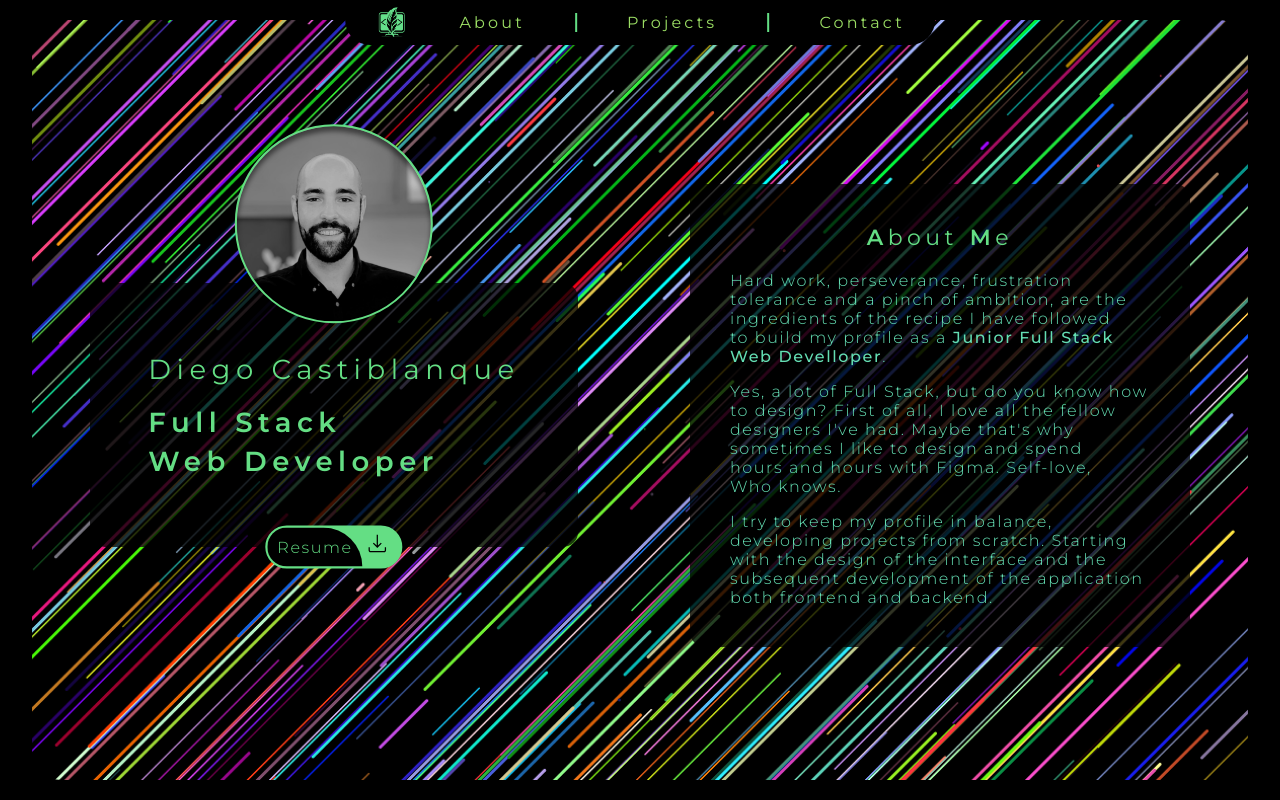
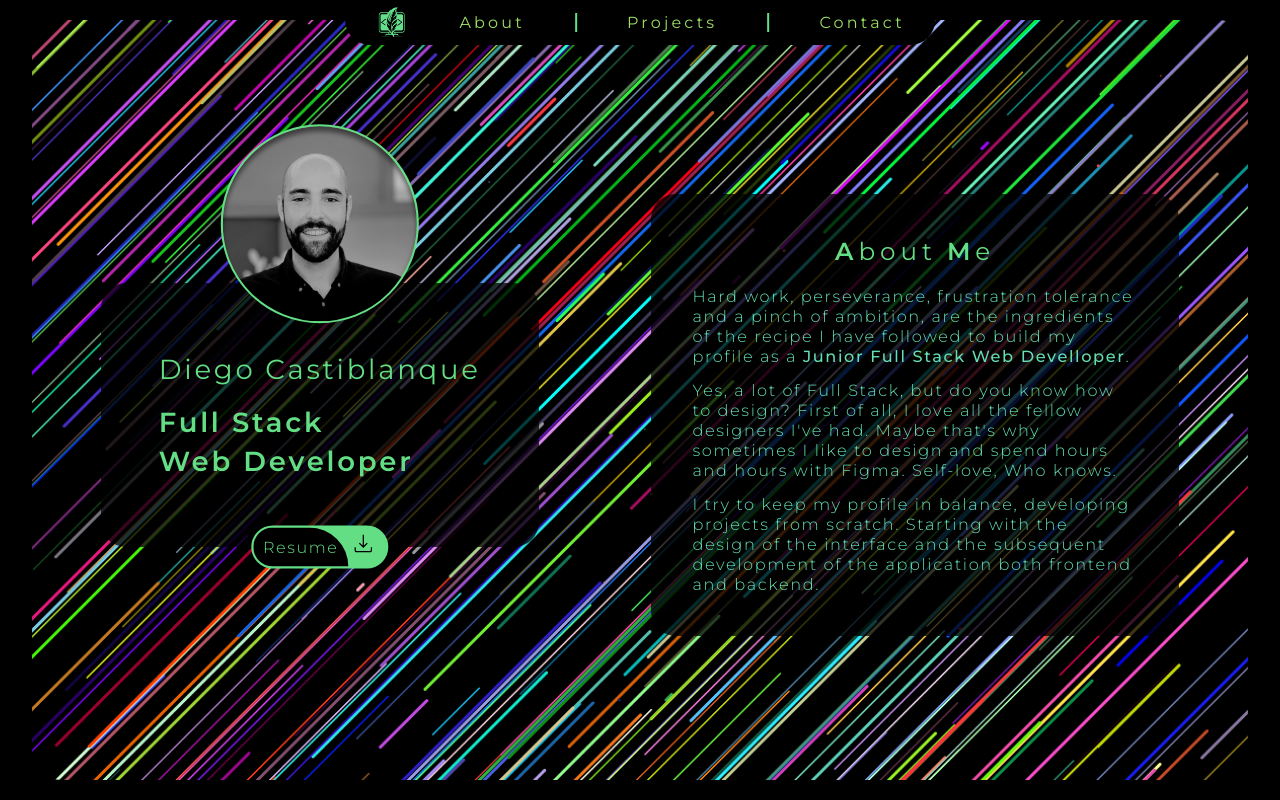
Before and after one commit to Diego-Castiblanque-Alberca/Portfolio, an Angular app: page / in a window 1280 px wide. Built offline with nearby package versions, Linux system fonts and the light colour scheme.

Commit message:
Refactor about component styles for responsiveness and identity card alignment

```diff
--- a/src/app/shared/components/presentation/about-me/about-me.component.scss
+++ b/src/app/shared/components/presentation/about-me/about-me.component.scss
@@ -1,15 +1,15 @@
 @use '../../../styles/variables.scss' as *;
 
 .about-me-container {
-    border-radius: 15px;
+    border-radius: 25px;
     background: rgba(0, 0, 0, 0.75);
     display: flex;
     flex-direction: column;
     align-items: center;
-    padding: 30px;
+    padding: clamp(1.875rem, 1.25vw + 1.6rem, 3.125rem);;
     gap: 20px;
     font-family: 'Montserrat', sans-serif;
-    max-width: 376px;
+    max-width: clamp(22.5rem, 18.8vw + 18rem, 40.625rem);;
 }
 
 .about-me-title {
@@ -17,9 +17,9 @@
     align-items: center;
     gap: 10px;
     color: $color-tittle-icons;
-    font-size: 20px;
+    font-size: clamp(1.25rem, 0.55vw + 1.1rem, 1.75rem);
     font-weight: 400;
-    letter-spacing: 4px;
+    letter-spacing: 0.2em;
 
     span:first-letter {
         font-weight: 600;
@@ -29,81 +29,13 @@
 .about-me-info {
     display: flex;
     flex-direction: column;
-
-    gap: 12px;
+    gap: 14px;
     color: $color-text1;
-    font-size: 14px;
+    font-size: clamp(0.875rem, 0.3vw + 0.77rem, 1.125rem);;
     font-weight: 300;
-    letter-spacing: 1.4px;
+    letter-spacing: 0.1em;
 
     span{
         font-weight: 500;
     }
 }
-
-@media screen and (min-width: 768px) {
-
-    .about-me-container {
-        max-width: 400px;
-    }
-
-    .about-me-title {
-        gap: 12px;
-        font-size: 22px;
-        letter-spacing: 4.4px;
-    }
-
-    .about-me-info {
-        display: flex;
-        flex-direction: column;
-        gap: 16px;
-        font-size: 16px;
-        letter-spacing: 1.6px;
-
-        span{
-            font-weight: 500;
-        }
-    }
-}
-
-@media screen and (min-width: 992px) {
-    .about-me-container {
-        max-width: 500px;
-        padding: 40px;
-    }
-}
-@media screen and (min-width: 1300px) {
-    .about-me-container {
-        max-width: 500px;
-        padding: 45px;
-    }
-
-    .about-me-title {
-
-        font-size: 26px;
-        letter-spacing: 4.6px;
-    }
-
-    .about-me-info {
-        gap: 16px;
-        font-size: 18px;
-        letter-spacing: 1.6px;
-    }
-}
-@media screen and (min-width: 1920px) {
-    .about-me-container {
-        max-width: 650px;
-        padding: 50px 55px;
-    }
-
-    .about-me-title {
-        font-size: 28px;
-        letter-spacing: 5.6px;
-    }
-
-    .about-me-info {
-        gap: 16px;
-        font-size: 18px;
-        letter-spacing: 3.6px;
-    }
-}
--- a/src/app/shared/components/presentation/identidy-card/identidy-card.component.scss
+++ b/src/app/shared/components/presentation/identidy-card/identidy-card.component.scss
@@ -29,9 +29,9 @@
     color: $color-tittle-icons;
     font-size: clamp(1.25rem, 0.9vw + 1rem, 1.75rem);;
     font-weight: 400;
-    letter-spacing: 0.2em;
+    letter-spacing: 0.1em;
     padding: clamp(3.125rem, 1.95vw + 2.71rem, 4.375rem) clamp(1.875rem, 3.3vw + 1rem, 3.75rem);
-    border-radius: 15px;
+    border-radius: 25px;
     background: rgba(0, 0, 0, 0.75);
     width: max-content;
 
```
